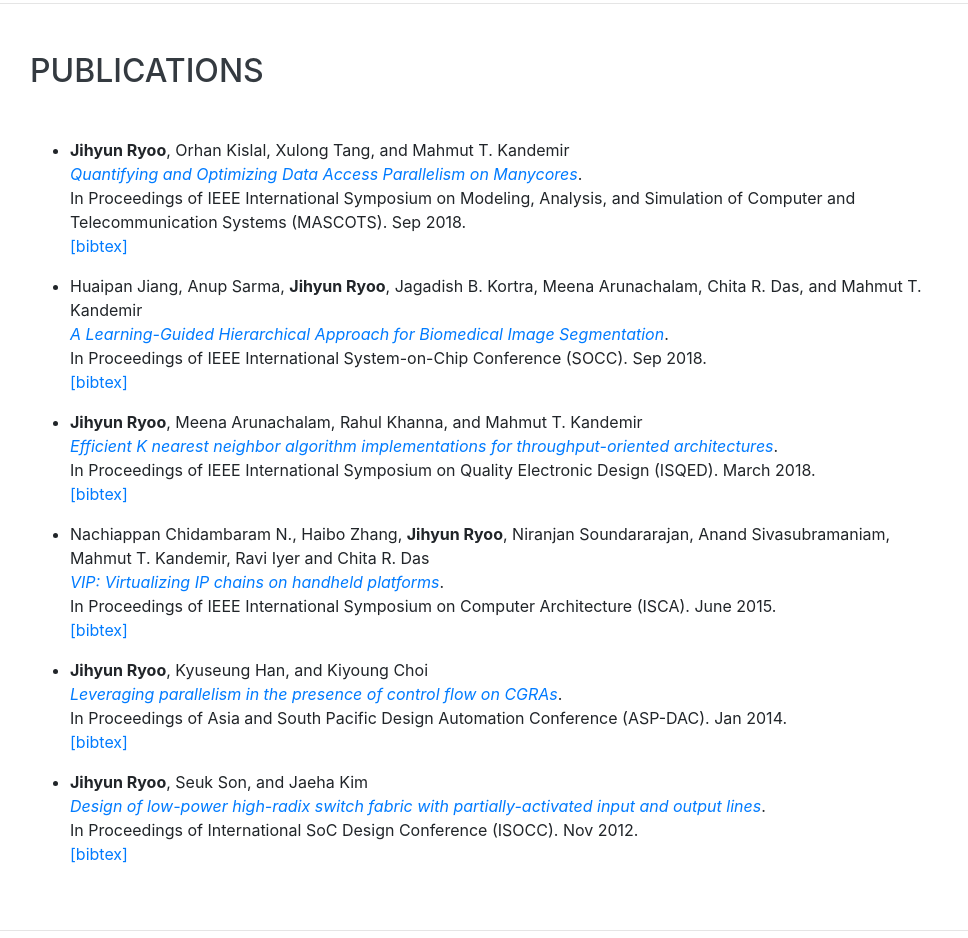
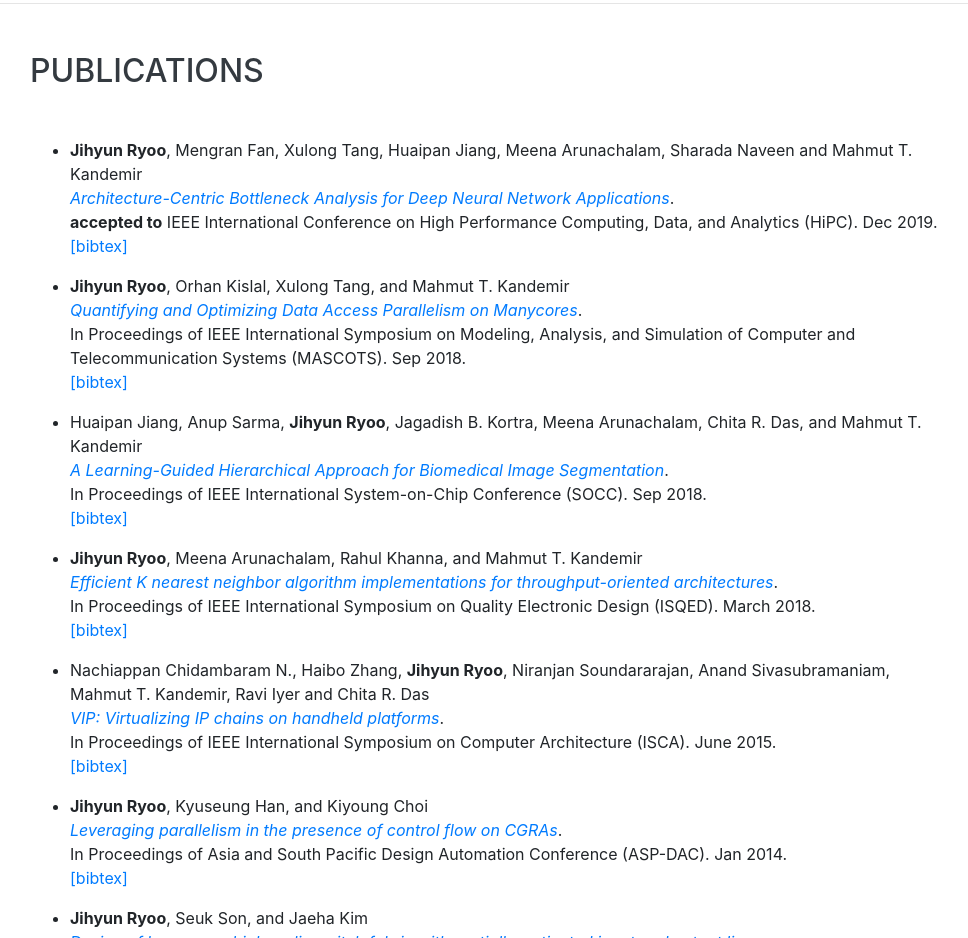
Before and after one commit to jihyun-r/jihyun-r.github.io, a website with bundled scripts: page index.html in a window 1280 px wide. Shown: the part 2399-3337 px from the top of the page, without its empty margins (290-1258 px from the left). Built offline with nearby package versions, Linux system fonts and the light colour scheme; a web font is replaced by a local one.

Commit message:
Add HiPC

```diff
--- a/index.html
+++ b/index.html
@@ -140,6 +140,18 @@
     <section class="resume-section p-3 p-lg-5 d-flex align-items-center" id="publications">
       <div class="w-100">
         <h2 class="mb-5">Publications</h2>
+					<ul>
+					<li><p><b>Jihyun Ryoo</b>, Mengran Fan, Xulong Tang, Huaipan Jiang, Meena Arunachalam, Sharada Naveen and Mahmut T. Kandemir <br>
+					<a href="" target="_blank"> <i>Architecture-Centric Bottleneck Analysis for Deep Neural Network Applications</i></a>.
+					<br>
+                    <b>accepted to</b> IEEE International Conference on High Performance Computing, Data, and Analytics (HiPC). Dec 2019.
+                    <br><a href="docs/ryoo-hipc19.bib" target="_blank">[bibtex]</a>
+					<br>
+					</p>
+					</li>
+					</ul>
+
+
 					<ul>
 					<li><p><b>Jihyun Ryoo</b>, Orhan Kislal, Xulong Tang, and Mahmut T. Kandemir <br>
 					<a href="https://ieeexplore.ieee.org/document/8526880" target="_blank"> <i>Quantifying and Optimizing Data Access Parallelism on Manycores</i></a>.
```
Also changed, not shown: 1 other file.
